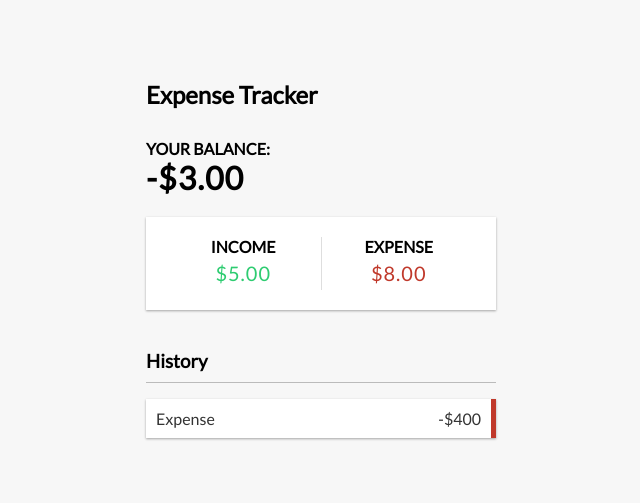
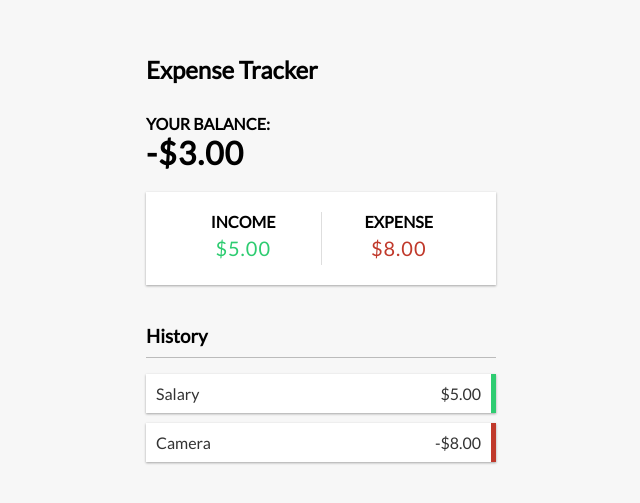
Before and after one commit to ccastillo32/expense-tracker-react, a React (Create React App) app: page / in a window 1280 px wide. Shown: the part 131-634 px from the top of the page, without its empty margins (319-959 px from the left). Built offline with nearby package versions, Linux system fonts and the light colour scheme.

Commit message:
Show transaction list

```diff
--- a/src/components/TransactionList.js
+++ b/src/components/TransactionList.js
@@ -1,14 +1,26 @@
+import { useContext } from "react";
+import { GlobalContext } from "../context/GlobalContext";
+import { displayNumber } from "../utils/displayNumber";
+
 const TransactionList = () => {
+
+    const { transactions } = useContext(GlobalContext);
 
     return (
         <div>
             <h3>History</h3>
             <ul className="list">
-                <li className="minus">
-                    Expense
-                    <span>-$400</span>
-                    <button className="delete-btn">X</button>
-                </li>
+
+                {
+                    transactions.map(tx => (
+                        <li className={ tx.type === 'expense' ? 'minus' : 'plus' }>
+                            { tx.text }
+                            <span>{ displayNumber( tx.type === 'expense' ? tx.amount * -1 : tx.amount ) }</span>
+                            <button className="delete-btn">X</button>
+                        </li>
+                    ))
+                }
+
             </ul>
         </div>
     );
```
